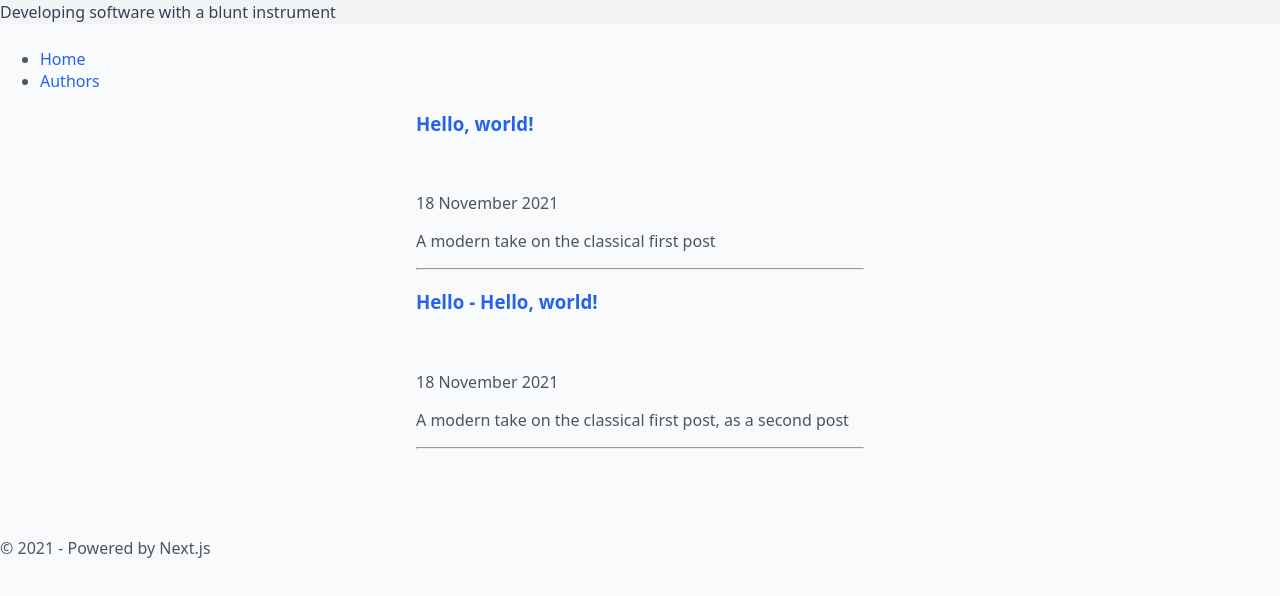
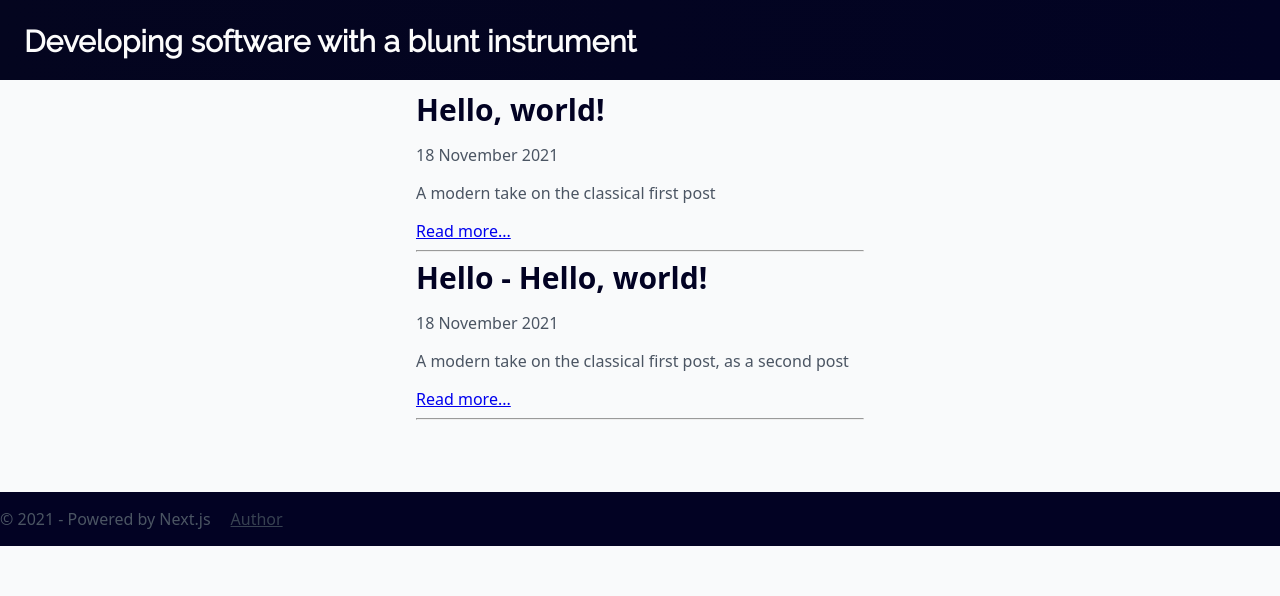
Before and after one commit to plantdink/stunning-fiesta, a Next.js app: page / in a window 1280 px wide. Shown: the top 596 px of the page. Built offline with nearby package versions, Linux system fonts and the light colour scheme.

Commit message:
styles work continued, layout & components streamlined

```diff
--- a/components/Footer.js
+++ b/components/Footer.js
@@ -1,7 +1,18 @@
+import Link from "next/link";
+
 const Footer = () => {
     return (
         <footer>
-            <p>&copy; { new Date().getFullYear() } - Powered by Next.js</p>
+            <ul>
+                <li>
+                    <p>&copy; { new Date().getFullYear() } - Powered by Next.js</p>
+                </li>
+                <li>
+                    <Link href='/authors'>
+                        <a><p>Author</p></a>
+                    </Link>
+                </li>
+            </ul>
         </footer>
     );
 };
--- a/components/Header.js
+++ b/components/Header.js
@@ -1,12 +1,13 @@
-import Link from "next/link";
+import Head from 'next/head'
 
 const Header = () => {
     return (
-        <header>
-            <Link href="/">
-                <a>Developing software with a blunt instrument</a>
-            </Link>
-        </header>
+        <div>
+            <Head>
+                <title>Developing software with a blunt instrument</title>
+                <meta name='description' content='A personal blog project' />
+            </Head>
+        </div>
     );
 };
 
--- a/components/Layout.js
+++ b/components/Layout.js
@@ -1,11 +1,11 @@
 import Header from "./Header"
-import Navigation from "./Navigation"
+import Title from "./Title";
 import Footer from "./Footer"
 
 const Layout = ( props ) => (
     <>
         <Header />
-        <Navigation />
+        <Title />
         <main>{ props.children }</main>
         <Footer />
     </>
--- a/components/Navigation.js
+++ /dev/null
@@ -1,23 +0,0 @@
-import Link from 'next/link'
-
-const Navigation = () => {
-    return (
-        <nav>
-            <ul>
-                <li>
-                    <Link href='/'>
-                        <a>Home</a>
-                    </Link>
-                </li>
-
-                <li>
-                    <Link href='/authors'>
-                        <a>Authors</a>
-                    </Link>
-                </li>
-            </ul>
-        </nav>
-    );
-};
-
-export default Navigation;
--- a/components/Post.js
+++ b/components/Post.js
@@ -3,14 +3,12 @@ import Link from 'next/link'
 export default function Post({ post }) {
     return (
         <div className='post-teaser'>
+            <h1>{ post.frontmatter.title }</h1>
+            <p>{ post.frontmatter.createdAt }</p>
+            <p>{ post.frontmatter.excerpt }</p>
             <Link href={ `/blog/${ post.slug }` }>
-                <a><h3>{ post.frontmatter.title }</h3></a>
+                <a>Read more...</a>
             </Link>
-            <img src={ post.frontmatter.thumbnail } />
-
-            <p>{ post.frontmatter.createdAt }</p>
-
-            <p>{ post.frontmatter.excerpt }</p>
             <hr />
         </div>
     )
--- /dev/null
+++ b/components/Title.js
@@ -0,0 +1,13 @@
+import Link from 'next/link'
+
+const Title = () => {
+    return (
+        <div className='title'>
+            <Link href='/' passHref>
+                <h1>Developing software with a blunt instrument</h1>
+            </Link>
+        </div>
+    );
+};
+
+export default Title;
--- a/pages/_app.js
+++ b/pages/_app.js
@@ -1,5 +1,10 @@
 import '../styles/globals.css'
+import Layout from '../components/Layout'
 
 export default function MyApp({ Component, pageProps }) {
-  return <Component {...pageProps} />
+  return (
+    <Layout>
+      <Component {...pageProps} />
+    </Layout>
+  )
 }
--- /dev/null
+++ b/pages/_document.js
@@ -0,0 +1,22 @@
+import Document, { Html, Head, Main, NextScript } from 'next/document'
+
+class MyDocument extends Document {
+  render() {
+    return (
+      <Html>
+        <Head>
+            <link
+                href="https://fonts.googleapis.com/css2?family=Oswald:wght@300;400&family=Raleway:wght@100;200;300;400&display=optional"
+                rel="stylesheet"
+            />
+        </Head>
+        <body>
+          <Main />
+          <NextScript />
+        </body>
+      </Html>
+    )
+  }
+}
+
+export default MyDocument
--- a/pages/authors/index.js
+++ b/pages/authors/index.js
@@ -6,6 +6,7 @@ import { getAllPosts } from '../blog/posts'
 
 export default function Authors({ authors }) {
     return (
+        <>
             <div className='authors'>
                 <h1>Authors</h1>
 
@@ -25,6 +26,7 @@ export default function Authors({ authors }) {
                 </div>
                 ))}
             </div>
+        </>
     )
 }
 
--- a/pages/index.js
+++ b/pages/index.js
@@ -1,26 +1,17 @@
-import Head from 'next/head'
 import fs from 'fs'
 import path from 'path'
 import matter from 'gray-matter'
 
-import Layout from '../components/Layout'
 import Post from '../components/Post'
 
 export default function Posts({ posts }) {
   return (
     <>
-      <Head>
-        <title>Developing software with a blunt instrument</title>
-        <meta name='description' content='A personal blog project, powered by Next.js' />
-      </Head>
-
-      <Layout>
-        <div className='posts'>
-          { posts.map(( post, index ) => (
-            <Post post={ post } key={ index } />
-          ))}
-        </div>
-      </Layout>
+      <div className='posts'>
+        { posts.map(( post, index ) => (
+        <Post post={ post } key={ index } />
+        ))}
+      </div>
     </>
   )
 }
--- a/styles/globals.css
+++ b/styles/globals.css
@@ -1,12 +1,5 @@
-*,
-*::after,
-*::before {
-  box-sizing: inherit;
-}
-
-a, a:visited {
-  color: rgb( 37,99,235 );
-  text-decoration: none;
+* {
+  box-sizing: border-box;
 }
 
 body {
@@ -17,12 +10,11 @@ body {
 }
 
 html {
-  box-sizing: border-box;
   font-family: ui-sans-serif, system-ui, -apple-system, BlinkMacSystemFont, 'Segoe UI', Roboto, Oxygen, Ubuntu, Cantarell, 'Open Sans', 'Helvetica Neue', sans-serif, "Apple Color Emoji", "Segoe UI Emoji", "Segoe UI Symbol", "Noto Color Emoji";
 }
 
 h1 {
-  color: rgba( 55, 65, 81 );
+  color: #020223;
   font-size: 1.875rem;
   font-weight: bold;
   line-height: 2.25rem;
@@ -30,45 +22,60 @@ h1 {
 }
 
 h2 {
-  color: rgba( 55, 65, 81 );
+  color: #020223;
   font-size: 1.25rem;
   line-height: 1.75rem;
   margin: 0 0 0.25rem;
 }
 
-header {
-  background-color: rgba( 243, 244, 246 );
+footer {
+  background-color: #020223;
   margin-bottom: 1.5rem;
-  padding: 1rem, 0;
 }
 
-header nav {
+footer nav {
   margin: 0 auto;
-  max-width: 32rem;
   padding: 0 2rem;
 }
 
-header ul {
+footer ul {
   display: flex;
+  justify-content: flex-start;
   list-style: none;
   margin: 0;
   padding: 0;
 }
 
-header li + li {
+footer li + li {
   margin-left: 1.25rem;
 }
 
-header a, header a:visited {
+footer a, footer a:visited {
   color: rgba( 55, 65, 81 );
-  font-size: 1rem;
-  line-height: 1.5rem;
 }
 
 main {
   margin: 0 auto;
   max-width: 32rem;
-  padding: 0 2rem 4rem;
+  padding: .75rem 2rem 4rem;
+}
+
+.title {
+  background: linear-gradient(90deg, rgb(4, 5, 31) 0%, rgb(2, 3, 35) 100%);
+  width: 100%;
+  padding-top: 1.5rem;
+  padding-right: 1.5rem;
+  padding-bottom: .5rem;
+  padding-left: 1.5rem;
+  position: sticky;
+  top: 0;
+  z-index: 999;
+}
+
+.title h1 {
+  color: #fcfcfc;
+  font-size: 1.875rem;
+  font-family: 'Raleway', sans-serif;
 }
 
 .author > ul {
@@ -156,7 +163,7 @@ main {
 }
 
 .post > div > div > strong {
-  color: rgba( 75, 85, 99 );
+  color: #020223;
   font-size: 0.75rem;
   font-weight: medium;
   margin-bottom: 0.125rem;
@@ -202,7 +209,7 @@ main {
 }
 
 .posts > article > div > div > strong {
-  color: rgba( 75, 85, 99 );
+  color: #020223;
   font-size: 0.75rem;
   font-weight: medium;
   margin-bottom: 0.125rem;
@@ -219,7 +226,7 @@ main {
 }
 
 .posts > article > span {
-  color: rgba( 75, 85, 99 );
+  color: #020223;
   display: block;
   font-size: 0.75rem;
   margin: 0 0 0.5rem;
```
Also changed, not shown: pages/blog/[slug].js (+4 -14 lines). Lines whose indentation alone changed are shown as unchanged.
